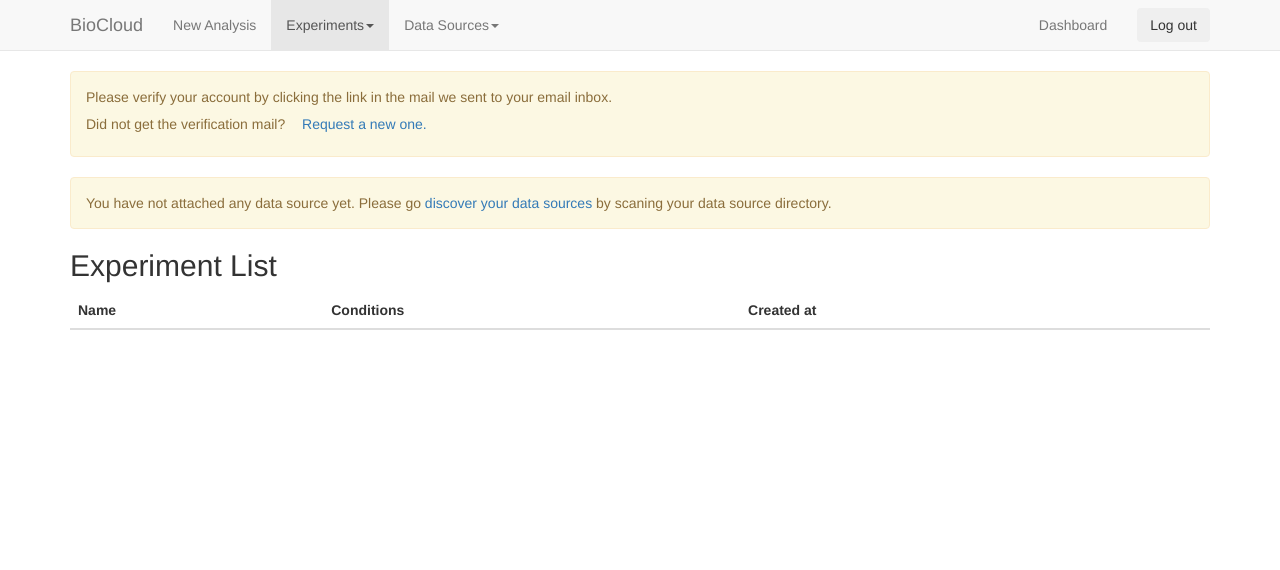
After one commit to ccwang002/biocloud-server-kai, a Django app: page /experiments/ in a window 1280 px wide. The commit adds this page. Shown: the top 570 px of the page. Run offline with Django 3.2, Linux system fonts and the light colour scheme; the visitor is signed in with stand-in values (Sample User, id 1); data that the repository does not hold is empty; style sheets or scripts are compiled from the project's sources; parts of the project's set-up code (start-up, migrations or seed data) failed here and were passed over; some libraries are stand-ins or nearby versions.

Commit message:
Add experiment list view

```diff
--- a/src/experiments/urls.py
+++ b/src/experiments/urls.py
@@ -1,8 +1,11 @@
 from django.conf.urls import url
 
-from .views import create_new_experiment
+from .views import (
+    create_new_experiment,
+    ExperimentListView,
+)
 
 urlpatterns = [
-    url(r'^new/$', create_new_experiment,
-        name='new_experiment'),
+    url(r'^$', ExperimentListView.as_view(), name='list_experiment'),
+    url(r'^new/$', create_new_experiment, name='new_experiment'),
 ]
--- a/src/experiments/views.py
+++ b/src/experiments/views.py
@@ -2,13 +2,14 @@ import json
 
 from django.contrib import messages
 from django.contrib.auth.decorators import login_required
+from django.contrib.auth.mixins import LoginRequiredMixin
 from django.shortcuts import render, redirect
 from django.utils.html import mark_safe
 from django.utils.translation import ugettext
-
+from django.views.generic import ListView, DetailView
 from data_sources.models import DataSource
 from .forms import ExperimentCreateForm
-from .models import Condition
+from .models import Experiment, Condition
 
 
 @login_required
@@ -81,3 +82,14 @@ def create_new_experiment(request):
         'conditions_json': mark_safe(json.dumps(conditions)),
         'num_condition_created': num_condition_created,
     })
+
+
+class ExperimentListView(LoginRequiredMixin, ListView):
+    model = Experiment
+    template_name = "experiments/list.html"
+
+    def get_queryset(self):
+        return self.request.user.experiments.all()
+        # return super().get_queryset().filter(
+        #     owner__exact=self.request.user,
+        # )
--- a/src/templates/_includes/nav.html
+++ b/src/templates/_includes/nav.html
@@ -28,6 +28,9 @@
 							Experiments<span class="caret"></span>
 						</a>
 						<ul class="dropdown-menu">
+							<li>
+								<a href="{% url 'list_experiment' %}">List all</a>
+							</li>
 							<li><a href="{% url 'new_experiment' %}">New</a></li>
 						</ul>
 					</li><!-- /.dropdown -->
--- /dev/null
+++ b/src/templates/experiments/list.html
@@ -0,0 +1,31 @@
+{% extends 'experiments/base.html' %}
+
+{% load i18n %}
+
+{% block title %}Experiment List{% endblock title %}
+
+{% block content %}
+	<h2>Experiment List</h2>
+	<table class="table table-striped">
+		<thead>
+		<tr>
+			<th>Name</th>
+			<th>Conditions</th>
+			<th>Created at</th>
+			<th></th>
+		</tr>
+		</thead>
+		<tbody>
+		{% for experiment in object_list %}
+			<tr>
+				<td>
+					<a href="{{ experiment.get_absolute_url }}">{{ experiment.name }}</a>
+				</td>
+				<td>{{ experiment.condition_names|join:", " }}</td>
+				<td>{{ experiment.date_created|date:"M d, Y H:i:s T" }}</td>
+				<td><a href="">Duplicate</a></td>
+			</tr>
+		{% endfor %}
+		</tbody>
+	</table>
+{% endblock content %}
```
Also changed, not shown: src/experiments/models.py (+36 -0 lines).
